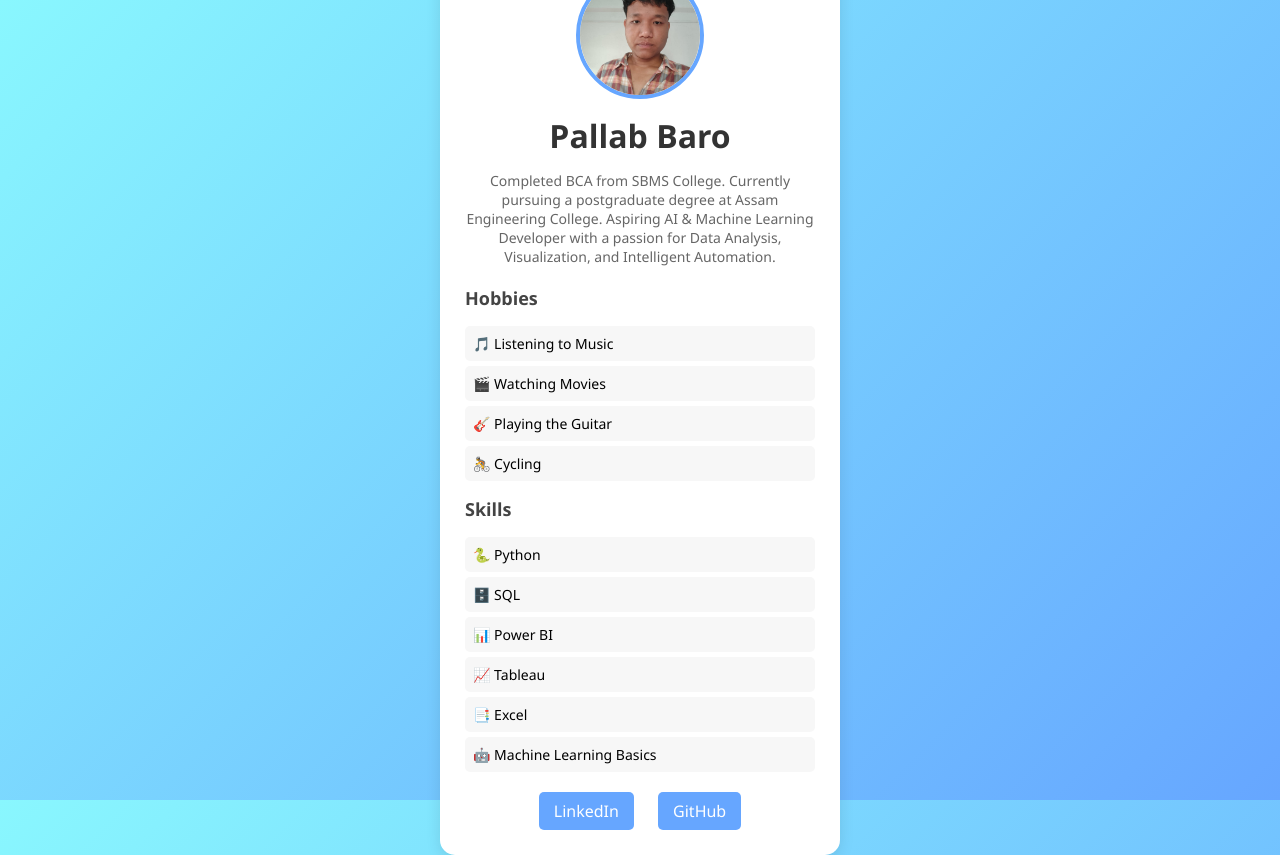
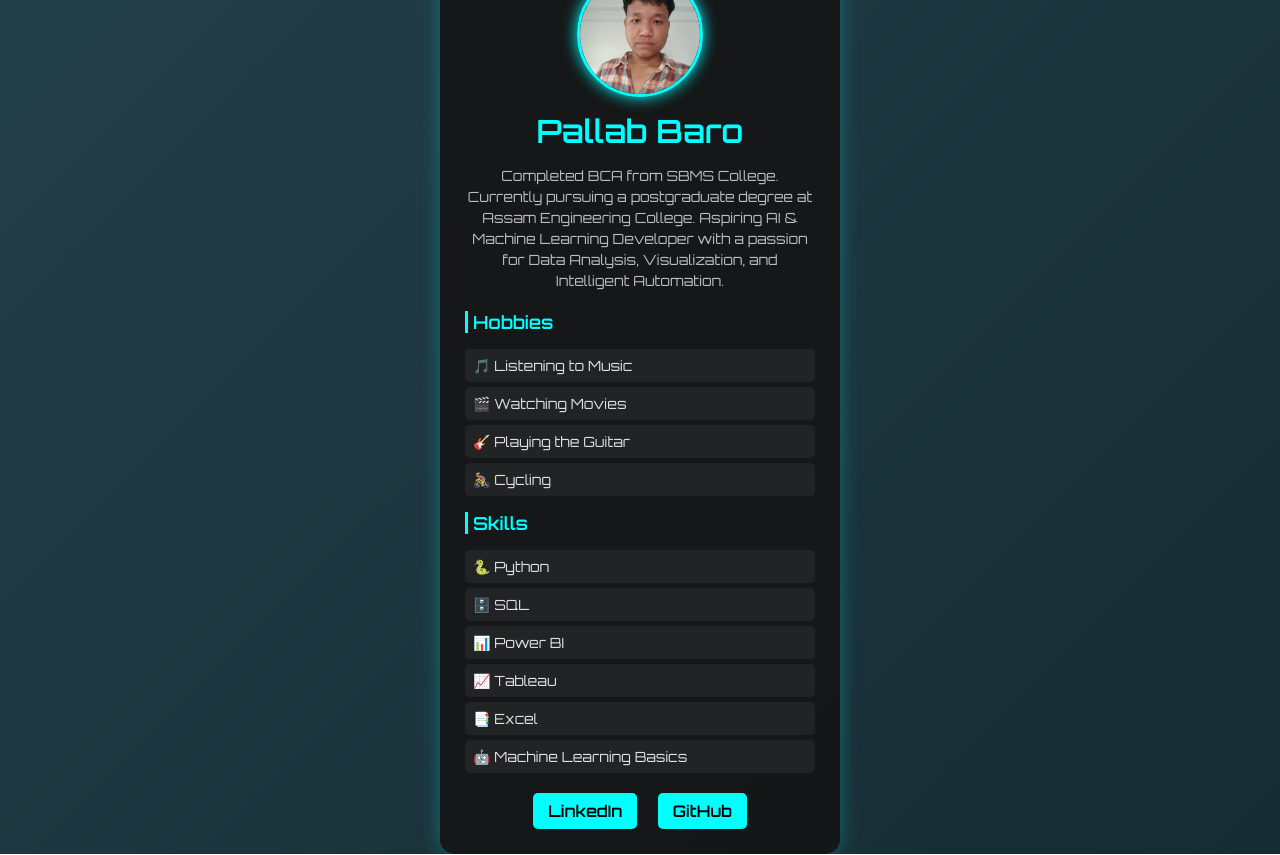
Before and after one commit to Pallab90/Portfolio, a plain HTML site: page index.html in a window 1280 px wide. Drawn offline with Linux system fonts and the light colour scheme.

Commit message:
Update style.css

```diff
--- a/style.css
+++ b/style.css
@@ -1,51 +1,71 @@
+/* Importing a futuristic font */
+@import url('https://fonts.googleapis.com/css2?family=Orbitron:wght@400;600&display=swap');
+
 body {
-    font-family: 'Segoe UI', sans-serif;
-    background: linear-gradient(135deg, #89f7fe, #66a6ff);
+    font-family: 'Orbitron', sans-serif;
+    background: linear-gradient(-45deg, #0f2027, #203a43, #2c5364, #0f2027);
+    background-size: 400% 400%;
+    animation: gradientShift 10s ease infinite;
     margin: 0;
     padding: 0;
     display: flex;
     justify-content: center;
     align-items: center;
     height: 100vh;
+    color: #e0e0e0;
 }
 
+/* Tech glow card */
 .card {
-    background: white;
+    background: rgba(20, 20, 20, 0.9);
     padding: 25px;
     border-radius: 15px;
-    box-shadow: 0 4px 15px rgba(0,0,0,0.1);
+    box-shadow: 0 0 20px rgba(0, 255, 255, 0.3);
     width: 350px;
     text-align: center;
-    animation: fadeIn 1s ease-in-out;
+    animation: fadeInUp 1.2s ease;
 }
 
+/* Glowing profile picture */
 .profile-photo {
     width: 120px;
     height: 120px;
     border-radius: 50%;
     object-fit: cover;
-    border: 4px solid #66a6ff;
+    border: 3px solid cyan;
+    box-shadow: 0 0 15px cyan;
+    transition: transform 0.3s ease, box-shadow 0.3s ease;
+}
+
+.profile-photo:hover {
+    transform: scale(1.05);
+    box-shadow: 0 0 25px cyan;
 }
 
 h1 {
     margin: 10px 0;
-    color: #333;
+    color: cyan;
+    font-weight: 600;
 }
 
 .bio {
     font-size: 14px;
-    color: #666;
+    color: #bbb;
     margin-bottom: 20px;
+    line-height: 1.5;
 }
 
+/* Sections */
 .section {
     text-align: left;
     margin-top: 15px;
 }
 
 h2 {
-    color: #444;
+    color: #00ffff;
     font-size: 18px;
+    border-left: 3px solid cyan;
+    padding-left: 5px;
 }
 
 ul {
@@ -54,33 +74,49 @@ ul {
 }
 
 ul li {
-    background: #f7f7f7;
+    background: rgba(255, 255, 255, 0.05);
     margin: 5px 0;
     padding: 8px;
     border-radius: 5px;
     font-size: 14px;
+    transition: background 0.3s, transform 0.3s;
 }
 
+ul li:hover {
+    background: rgba(0, 255, 255, 0.2);
+    transform: translateX(5px);
+}
+
+/* Social links with glow */
 .social-links {
     margin-top: 20px;
 }
 
 .social-links a {
     display: inline-block;
-    margin: 0 10px;
+    margin: 0 8px;
     text-decoration: none;
-    color: white;
-    background: #66a6ff;
+    color: black;
+    background: cyan;
     padding: 8px 15px;
     border-radius: 5px;
-    transition: background 0.3s;
+    font-weight: bold;
+    transition: box-shadow 0.3s ease, background 0.3s ease;
 }
 
 .social-links a:hover {
-    background: #4b8be8;
+    background: #00cccc;
+    box-shadow: 0 0 15px cyan;
 }
 
-@keyframes fadeIn {
+/* Keyframes */
+@keyframes gradientShift {
+    0% { background-position: 0% 50%; }
+    50% { background-position: 100% 50%; }
+    100% { background-position: 0% 50%; }
+}
+
+@keyframes fadeInUp {
     from { opacity: 0; transform: translateY(20px); }
     to { opacity: 1; transform: translateY(0); }
 }
```
